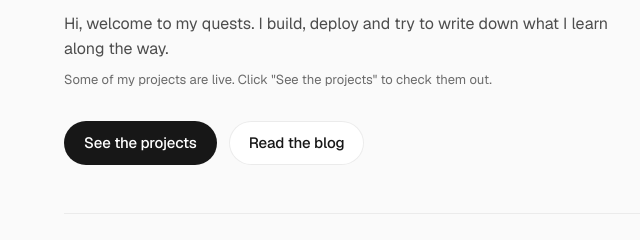
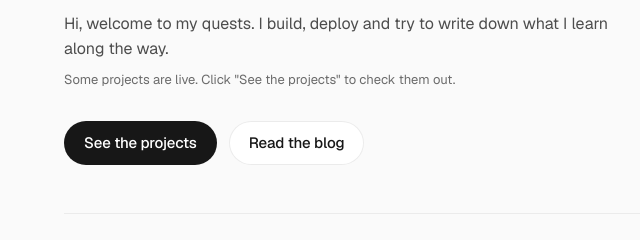
Before and after one commit to davnish/rollingdraft, an Astro site: page / in a window 1280 px wide. Shown: the part 248-488 px from the top of the page, 0-640 px from the left. Built offline with nearby package versions, Linux system fonts and the light colour scheme; Astro itself is replaced by a stand-in of ours.

Commit message:
Home: shorter note under the intro

```diff
--- a/src/pages/index.astro
+++ b/src/pages/index.astro
@@ -28,7 +28,7 @@ const liveHost = latestLive?.data.url ? new URL(latestLive.data.url).host : unde
     <p class="lede">
       Hi, welcome to my quests. I build, deploy and try to write down what I learn along the way.
     </p>
-    <p class="hero-note">Some of my projects are live. Click "See the projects" to check them out.</p>
+    <p class="hero-note">Some projects are live. Click "See the projects" to check them out.</p>
     <div class="hero-actions">
       <a class="btn btn-primary" href="/sidequests/">See the projects</a>
       <a class="btn btn-secondary" href="/blog/">Read the blog</a>
```
